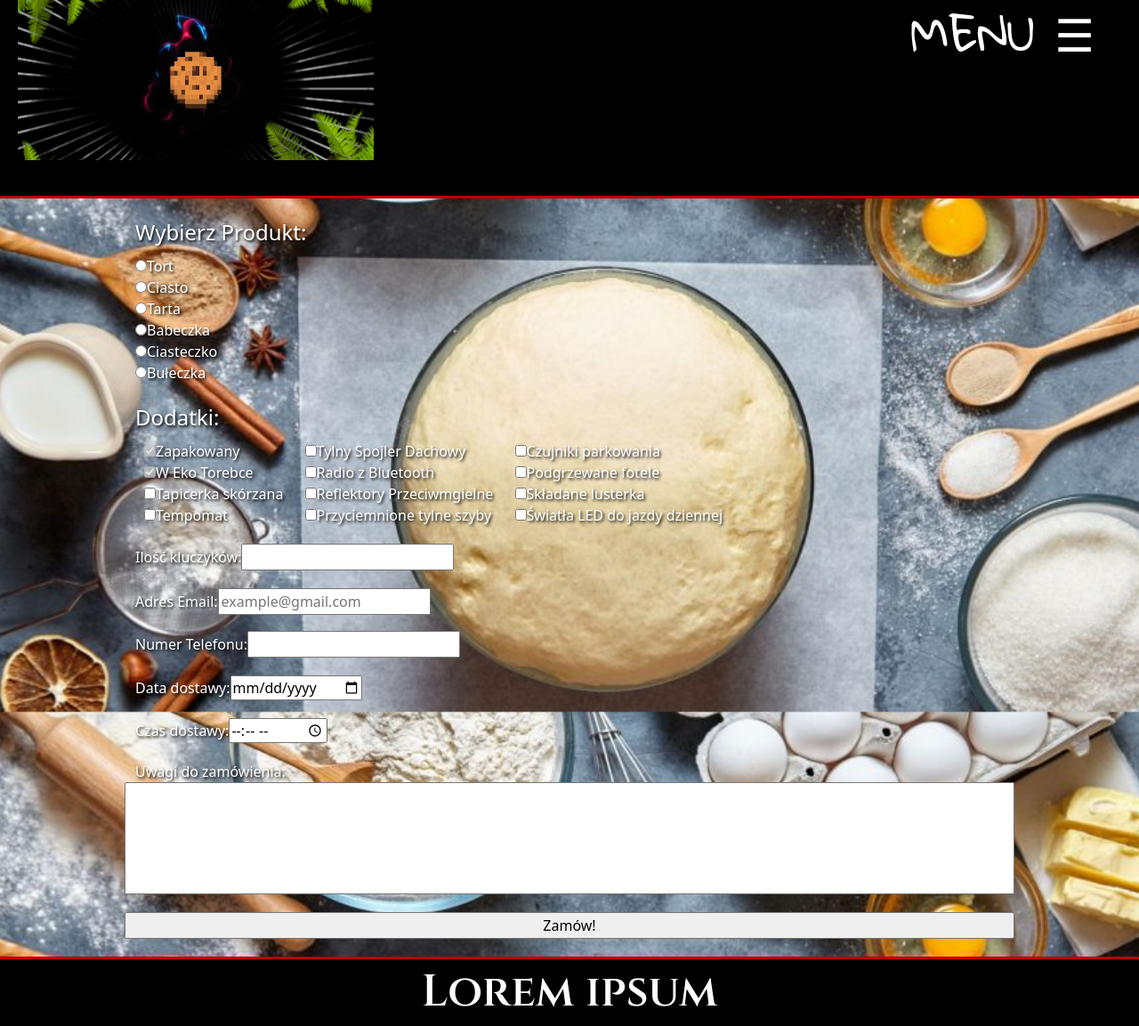
After one commit to Johngtka/Wypiekarnia, a PHP site: page /order.html in a window 1280 px wide. The commit adds this page. Shown: the whole page at 89% size. Run offline with PHP 8.4, Linux system fonts and the light colour scheme; some libraries are stand-ins or nearby versions.

Commit message:
The Order Page id ADD

```diff
--- a/index.html
+++ b/index.html
@@ -61,7 +61,7 @@
               <a href="#">Aktualizacje</a>
             </li>
             <li>
-              <a href="#">Zamówienia</a>
+              <a href="file:///D:/Wypiekarnia/order.html">Zamówienia</a>
             </li>
           </ul>
         </li>
--- /dev/null
+++ b/order.html
@@ -0,0 +1,294 @@
+<!DOCTYPE html>
+<html lang="pl-PL">
+  <head>
+    <meta charset="utf-8" />
+    <title>Koszyk</title>
+    <!--JS odc 02, 36:17min-->
+    <meta name="description" content="Zamów swoje ulubione delicje" />
+    <meta
+      name="keywords"
+      content="ciasta, torty, i, wypieki, na, każdą, okazję"
+    />
+    <meta name="viewport" content="width=device-width, initial-scale=1.0" />
+    <link rel="stylesheet" href="css/bootstrap.min.css" type="text/css" />
+    <link rel="icon" href="icon.png" sizes="32x32" type="image/png" />
+    <link rel="stylesheet" href="style.css" type="text/css" />
+    <script src="scripts.js"></script>
+    <script src="http://code.jquery.com/jquery-1.11.2.min.js"></script>
+    <!--Font section-->
+    <link rel="preconnect" href="https://fonts.googleapis.com" />
+    <link rel="preconnect" href="https://fonts.gstatic.com" crossorigin />
+    <link
+      href="https://fonts.googleapis.com/css2?family=Gloria+Hallelujah&display=swap"
+      rel="stylesheet"
+    />
+    <link rel="preconnect" href="https://fonts.googleapis.com" />
+    <link rel="preconnect" href="https://fonts.gstatic.com" crossorigin />
+    <link
+      href="https://fonts.googleapis.com/css2?family=Special+Elite&display=swap"
+      rel="stylesheet"
+    />
+    <link rel="preconnect" href="https://fonts.googleapis.com" />
+    <link rel="preconnect" href="https://fonts.gstatic.com" crossorigin />
+    <link
+      href="https://fonts.googleapis.com/css2?family=Archivo+Narrow&display=swap"
+      rel="stylesheet"
+    />
+    <link rel="preconnect" href="https://fonts.googleapis.com" />
+    <link rel="preconnect" href="https://fonts.gstatic.com" crossorigin />
+    <link
+      href="https://fonts.googleapis.com/css2?family=Cinzel:wght@600&display=swap"
+      rel="stylesheet"
+    />
+    <!--And of section-->
+  </head>
+  <body>
+    <div class="up">
+      <div id="logo" onclick="x()">
+        <div id="a">
+          <img src="img/logo.png" title="Logo" alt="Logo" />
+        </div>
+        <div id="eggs" class="row col-sm-6 invisible"></div>
+      </div>
+      <ol>
+        <li>
+          <a href="#">MENU &#9776;</a>
+          <ul>
+            <li>
+              <a href="file:///D:/Wypiekarnia/index.html">Strona Główna</a>
+            </li>
+            <li>
+              <a href="#">Kontakt</a>
+            </li>
+            <li>
+              <a href="#">Aktualizacje</a>
+            </li>
+          </ul>
+        </li>
+      </ol>
+      <div style="clear: both"></div>
+    </div>
+    <!--<p>Określ pozycję liczby wegług osi liczbowej</p>
+    <input type="text" placeholder="Wpisz Liczbę" id="pole" />
+    <input type="submit" value="Sprawdź" onclick="sprawdz()" />
+    <div id="wynik"></div>
+    <p>Zobacz jakie liczby są w przedziale liczb które wybrałeś</h1><br>
+    <input type="text" placeholder="Wpisz Liczbę Mniejszą" id="pole1" />
+    <input type="text" placeholder="Wpisz Liczbę Większą" id="pole2" />
+    <input type="submit" value="Pokaż" onclick="wypisz()" />
+    <div id="linia"></div>-->
+    <div class="main1">
+      <form action="order.php" method="post" enctype="multipart/form-data">
+        <div class="row">
+          <fieldset>
+            <legend>Wybierz Produkt:</legend>
+
+            <div>
+              <label><input type="radio" value="1" name="tort" />Tort</label>
+            </div>
+            <div>
+              <label
+                ><input type="radio" value="2" name="ciasto" />Ciasto</label
+              >
+            </div>
+            <div>
+              <label><input type="radio" value="3" name="tarta" />Tarta</label>
+            </div>
+            <div>
+              <label
+                ><input type="radio" value="4" name="babeczka" />Babeczka</label
+              >
+            </div>
+            <div>
+              <label
+                ><input
+                  type="radio"
+                  value="5"
+                  name="Ciasteczko"
+                />Ciasteczko</label
+              >
+            </div>
+            <div>
+              <label
+                ><input type="radio" value="6" name="bułeczka" />Bułeczka</label
+              >
+            </div>
+          </fieldset>
+        </div>
+
+        <!--<div class="row">
+          <label for="silnik">Wybierz Smak:</label>
+          <select>
+            <option value="k">Kakaowy</option>
+            <option value="k">Kakaowy</option>
+          </select>
+        </div>-->
+
+        <div class="row">
+          <fieldset>
+            <legend>Dodatki:</legend>
+            <div class="col">
+              <div>
+                <label
+                  ><input
+                    type="checkbox"
+                    name="dod[]"
+                    value="1"
+                    disabled
+                    checked
+                  />Zapakowany</label
+                >
+              </div>
+              <div>
+                <label
+                  ><input
+                    type="checkbox"
+                    name="dod[]"
+                    value="2"
+                    disabled
+                    checked
+                  />W Eko Torebce</label
+                >
+              </div>
+              <div>
+                <label
+                  ><input type="checkbox" name="dod[]" value="3" />Tapicerka
+                  skórzana</label
+                >
+              </div>
+              <div>
+                <label
+                  ><input
+                    type="checkbox"
+                    name="dod[]"
+                    value="4"
+                  />Tempomat</label
+                >
+              </div>
+            </div>
+
+            <div class="col">
+              <div>
+                <label
+                  ><input type="checkbox" name="dod[]" value="5" />Tylny Spojler
+                  Dachowy</label
+                >
+              </div>
+              <div>
+                <label
+                  ><input type="checkbox" name="dod[]" value="6" />Radio z
+                  Bluetooth</label
+                >
+              </div>
+              <div>
+                <label
+                  ><input type="checkbox" name="dod[]" value="7" />Reflektory
+                  Przeciwmgielne</label
+                >
+              </div>
+              <div>
+                <label
+                  ><input type="checkbox" name="dod[]" value="8" />Przyciemnione
+                  tylne szyby</label
+                >
+              </div>
+            </div>
+            <div class="col">
+              <div>
+                <label
+                  ><input type="checkbox" name="dod[]" value="9" />Czujniki
+                  parkowania</label
+                >
+              </div>
+              <div>
+                <label
+                  ><input type="checkbox" name="dod[]" value="10" />Podgrzewane
+                  fotele</label
+                >
+              </div>
+              <div>
+                <label
+                  ><input type="checkbox" name="dod[]" value="11" />Składane
+                  lusterka</label
+                >
+              </div>
+              <div>
+                <label
+                  ><input type="checkbox" name="dod[]" value="12" />Światła LED
+                  do jazdy dziennej</label
+                >
+              </div>
+            </div>
+          </fieldset>
+        </div>
+
+        <!--<div class="row">
+				<label for="choinka">Choinki Zapachowe:</label>
+
+				<div style="margin-top:10px;">
+					<select id="chionka" name="choinka[]" multiple size="4">
+
+						<option value="k">Kokosowa</option>
+						<option value="c" selected>Cytrynowa</option>
+						<option value="t">Truskawkowa</option>
+						<option value="b">Brzoskwiniowa</option>
+
+					</select>
+				</div>-->
+        <!--
+			<div class="row">
+				<div><label>Imię: <input type="text" name="imie" placeholder="Jak masz na imię?"></label></div>
+				<div><label>Hasło: <input type="password" name="haslo" placeholder="Wpisz Hasło"></label></div>
+				<div><label>Szukaj: <input type="search" name="fraza" placeholder="Wyszukaj"></label></div>
+			</div>
+			-->
+        <div class="row">
+          <label
+            >Ilość kluczyków:<input type="number" name="kluczyk" step="1"
+          /></label>
+        </div>
+
+        <div class="row">
+          <label
+            >Adres Email:<input
+              type="email"
+              placeholder="example@gmail.com"
+              name="adres"
+              required /></label
+          ><br /><br />
+          <label
+            >Numer Telefonu:<input type="tel" name="telefon" required
+          /></label>
+        </div>
+
+        <div class="row">
+          <label>Data dostawy:<input type="date" name="data" required /></label
+          ><br /><br />
+          <label
+            >Czas dostawy:<input
+              type="time"
+              name="czas"
+              min="09:00"
+              max="18:00"
+          /></label>
+        </div>
+
+        <div class="row">
+          <div><label for="komentarz">Uwagi do zamówienia:</label></div>
+          <textarea
+            name="komentarz"
+            id="komentarz"
+            rows="5"
+            cols="80"
+            required
+          ></textarea>
+        </div>
+        <div class="row">
+          <input type="submit" value="Zamów!" />
+        </div>
+      </form>
+    </div>
+    <footer>Lorem ipsum</footer>
+    <script src="js/bootstrap.min.js"></script>
+  </body>
+</html>
--- a/style.css
+++ b/style.css
@@ -24,7 +24,7 @@ body {
   float: left;
 }
 #logo img {
-  width: 800px;
+  width: 400px;
   height: 180px;
   margin-left: 20px;
   padding: 0;
@@ -188,3 +188,22 @@ footer {
   font-family: "Cinzel", serif;
   border-top: 3px #b70000 solid;
 }
+.row {
+  margin: 20px 0;
+  margin-left: auto;
+  margin-right: auto;
+  width: 1000px;
+}
+
+.col {
+  display: inline-block;
+  margin: 0 10px;
+}
+#komentarz {
+  resize: none;
+}
+.main1 {
+  color: #ffffff;
+  width: 100%;
+  text-shadow: #000000 0.1em 0.1em 0.2em;
+}
```
